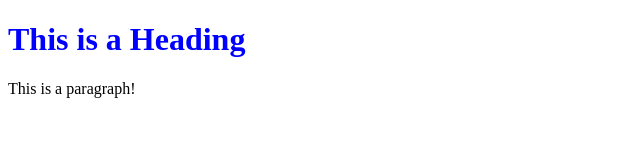
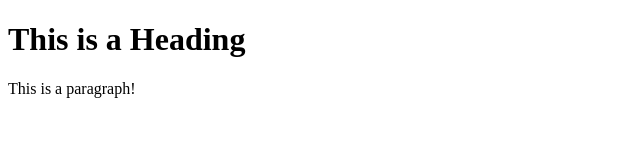
Before and after one commit to SantiRamRai/0main_openSAP_repo, a plain HTML site: page index.html in a window 1280 px wide. Shown: the whole page, without its empty margins (0-640 px from the left). Drawn offline with Linux system fonts and the light colour scheme.

Commit message:
Revert "Added blue color link in index page"
This reverts commit e6793561a99ea355e294d17d140a1ef83fd3c0d4.

```diff
--- a/index.html
+++ b/index.html
@@ -5,7 +5,7 @@
 </head>
 <body>
 
-<h1 style ="color:Blue">This is a Heading</h1>
+<h1>This is a Heading</h1>
 <p>This is a paragraph!</p>
 
 </body>
```
